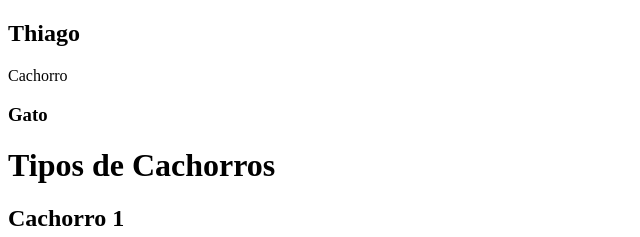
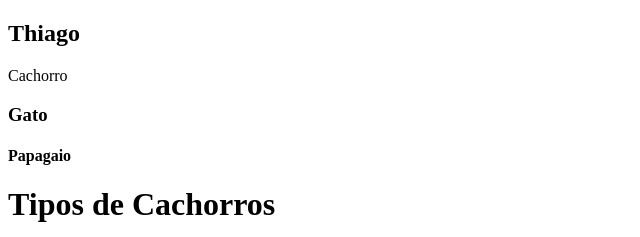
Before and after one commit to rochathili/testeGit, a plain HTML site: page index.html in a window 1280 px wide. Shown: the top 237 px of the page, without its empty margins (0-640 px from the left). Drawn offline with Linux system fonts and the light colour scheme.

Commit message:
Atividade h4 papagio

```diff
--- a/index.html
+++ b/index.html
@@ -8,6 +8,8 @@
     <h2>Thiago</h2>
     <p>Cachorro</p>
     <h3>Gato</h3>
+
+    <h4> Papagaio </h4>
     <h1>Tipos de Cachorros</h1>
 
     <h2>Cachorro 1</h2>
```
